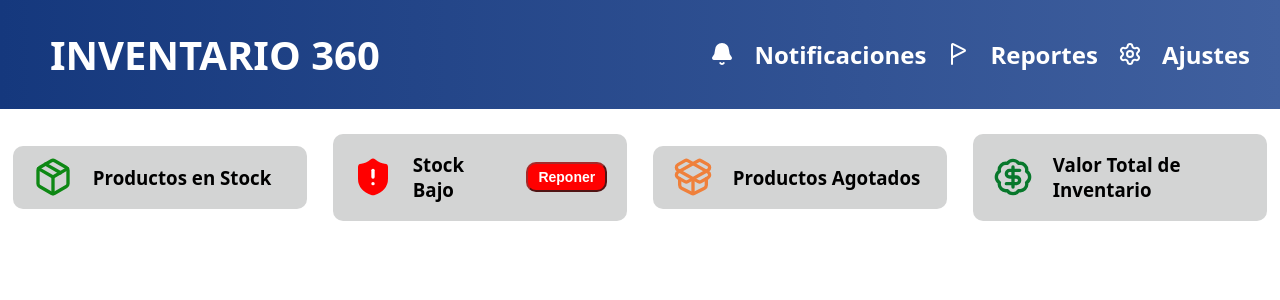
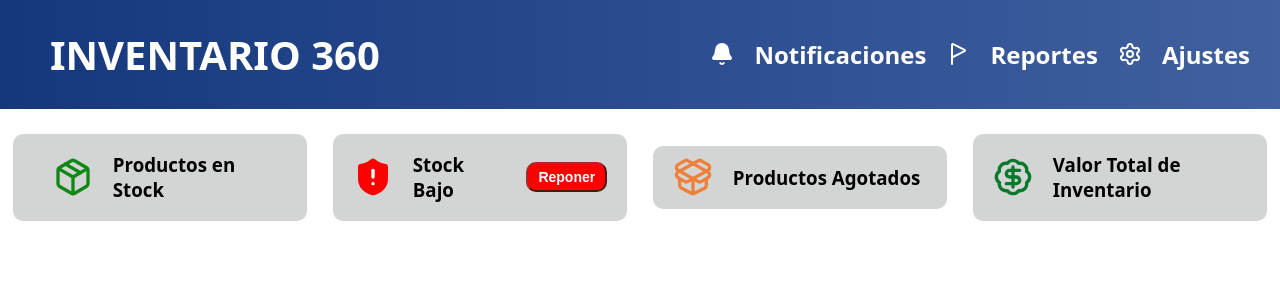
Before and after one commit to Ezegallardo0/Desafio1, a React (Vite) app: page / in a window 1280 px wide. Shown: the top 300 px of the page. Built offline with nearby package versions, Linux system fonts and the light colour scheme.

Commit message:
"cards terminadas, falta que muestren el stock, productos que estan agotados, y el valor total del inventario."

```diff
--- a/src/App.jsx
+++ b/src/App.jsx
@@ -6,6 +6,7 @@ import ProductEditForm from "./components/editar.jsx";
 import Home from "./components/home.jsx";
 import "./styles/App.css";
 import { Route, Routes } from "react-router-dom";
+import ProduHome from "./components/productos.jsx";
 
 function App() {
   const [historial, setHistorial] = useState(() => {
@@ -66,6 +67,7 @@ function App() {
             productos={productos}
             historial={historial}
             moverStock={moverStock} />} />
+        <Route path="/producto" element={<ProduHome />} />
       </Routes>
     </main>
   );
--- a/src/components/home.jsx
+++ b/src/components/home.jsx
@@ -1,18 +1,18 @@
 import React from "react";
 import '../styles/home.css'
-import { Separator } from "@base-ui/react";
+import { Link } from "react-router";
 
 function Home() {
 
   return (
     <div className="cards">
-
-      <div className="produ" >
-        <svg xmlns="http://www.w3.org/2000/svg" width="24" height="24" viewBox="0 0 24 24" fill="none" stroke="#0e8814" stroke-width="2" stroke-linecap="round" stroke-linejoin="round" className="lucide lucide-package-icon lucide-package"><path d="M11 21.73a2 2 0 0 0 2 0l7-4A2 2 0 0 0 21 16V8a2 2 0 0 0-1-1.73l-7-4a2 2 0 0 0-2 0l-7 4A2 2 0 0 0 3 8v8a2 2 0 0 0 1 1.73z" /><path d="M12 22V12" /><polyline points="3.29 7 12 12 20.71 7" /><path d="m7.5 4.27 9 5.15" /></svg>
-        <h3>Productos en Stock</h3>
+      <div className="produ productos-en-stock" >
+        <Link className="link" to="/productos">
+          <svg xmlns="http://www.w3.org/2000/svg" width="24" height="24" viewBox="0 0 24 24" fill="none" stroke="#0e8814" stroke-width="2" stroke-linecap="round" stroke-linejoin="round" className="lucide lucide-package-icon lucide-package"><path d="M11 21.73a2 2 0 0 0 2 0l7-4A2 2 0 0 0 21 16V8a2 2 0 0 0-1-1.73l-7-4a2 2 0 0 0-2 0l-7 4A2 2 0 0 0 3 8v8a2 2 0 0 0 1 1.73z" /><path d="M12 22V12" /><polyline points="3.29 7 12 12 20.71 7" /><path d="m7.5 4.27 9 5.15" /></svg>
+          <h3>Productos en Stock</h3>
+        </Link>
       </div>
-
-      <div className="produ">
+      <div className="produ stock-bajo">
         <svg xmlns="http://www.w3.org/2000/svg" width="24" height="24" viewBox="0 0 24 24" fill="none" stroke="currentColor" stroke-width="2" stroke-linecap="round" stroke-linejoin="round" className="lucide lucide-shield-alert-icon lucide-shield-alert">
           <path d="M20 13c0 5-3.5 7.5-7.66 8.95a1 1 0 0 1-.67-.01C7.5 20.5 4 18 4 13V6a1 1 0 0 1 1-1c2 0 4.5-1.2 6.24-2.72a1.17 1.17 0 0 1 1.52 0C14.51 3.81 17 5 19 5a1 1 0 0 1 1 1z" fill="red" stroke="red" />
           <path d="M12 8v4" fill="white" stroke="white" />
@@ -26,16 +26,16 @@ function Home() {
         </div>
       </div>
 
-      <div className="produ">
+      <div className="produ productos-agotados">
         <svg xmlns="http://www.w3.org/2000/svg" width="24" height="24" viewBox="0 0 24 24" fill="none" stroke="#ef803b" stroke-width="2" stroke-linecap="round" stroke-linejoin="round" className="lucide lucide-package-open-icon lucide-package-open"><path d="M12 22v-9" /><path d="M15.17 2.21a1.67 1.67 0 0 1 1.63 0L21 4.57a1.93 1.93 0 0 1 0 3.36L8.82 14.79a1.655 1.655 0 0 1-1.64 0L3 12.43a1.93 1.93 0 0 1 0-3.36z" /><path d="M20 13v3.87a2.06 2.06 0 0 1-1.11 1.83l-6 3.08a1.93 1.93 0 0 1-1.78 0l-6-3.08A2.06 2.06 0 0 1 4 16.87V13" /><path d="M21 12.43a1.93 1.93 0 0 0 0-3.36L8.83 2.2a1.64 1.64 0 0 0-1.63 0L3 4.57a1.93 1.93 0 0 0 0 3.36l12.18 6.86a1.636 1.636 0 0 0 1.63 0z" /></svg>
         <h3>Productos Agotados</h3>
       </div>
 
-      <div className="produ">
-        <svg xmlns="http://www.w3.org/2000/svg" width="24" height="24" viewBox="0 0 24 24" fill="none" stroke="#08782c" stroke-width="2" stroke-linecap="round" stroke-linejoin="round" class="lucide lucide-badge-dollar-sign-icon lucide-badge-dollar-sign"><path d="M3.85 8.62a4 4 0 0 1 4.78-4.77 4 4 0 0 1 6.74 0 4 4 0 0 1 4.78 4.78 4 4 0 0 1 0 6.74 4 4 0 0 1-4.77 4.78 4 4 0 0 1-6.75 0 4 4 0 0 1-4.78-4.77 4 4 0 0 1 0-6.76Z"/><path d="M16 8h-6a2 2 0 1 0 0 4h4a2 2 0 1 1 0 4H8"/><path d="M12 18V6"/></svg>
+      <div className="produ valor-total">
+        <svg xmlns="http://www.w3.org/2000/svg" width="24" height="24" viewBox="0 0 24 24" fill="none" stroke="#08782c" stroke-width="2" stroke-linecap="round" stroke-linejoin="round" class="lucide lucide-badge-dollar-sign-icon lucide-badge-dollar-sign"><path d="M3.85 8.62a4 4 0 0 1 4.78-4.77 4 4 0 0 1 6.74 0 4 4 0 0 1 4.78 4.78 4 4 0 0 1 0 6.74 4 4 0 0 1-4.77 4.78 4 4 0 0 1-6.75 0 4 4 0 0 1-4.78-4.77 4 4 0 0 1 0-6.76Z" /><path d="M16 8h-6a2 2 0 1 0 0 4h4a2 2 0 1 1 0 4H8" /><path d="M12 18V6" /></svg>
         <h3>Valor Total de Inventario</h3>
       </div>
-    </div>
+    </div >
   )
 }
 
--- /dev/null
+++ b/src/components/productos.jsx
@@ -0,0 +1,7 @@
+import React from "react"
+function ProduHome() {
+
+    console.log("xd")
+    return
+}
+export default ProduHome
--- a/src/styles/home.css
+++ b/src/styles/home.css
@@ -4,6 +4,13 @@
   align-items: center;
   justify-content: space-around;
 
+}
+.link{
+  color: black;
+  padding: 0 20px;
+  gap: 20px;
+  align-items: center;
+  display: flex;
 }
 .produ{
   border-radius: 10px;
@@ -30,6 +37,7 @@
 .repo h4 {
   margin: 0;
   font-size: 14px;
+  cursor: pointer;
 }
 .produ svg {
   width: 40px;
```
